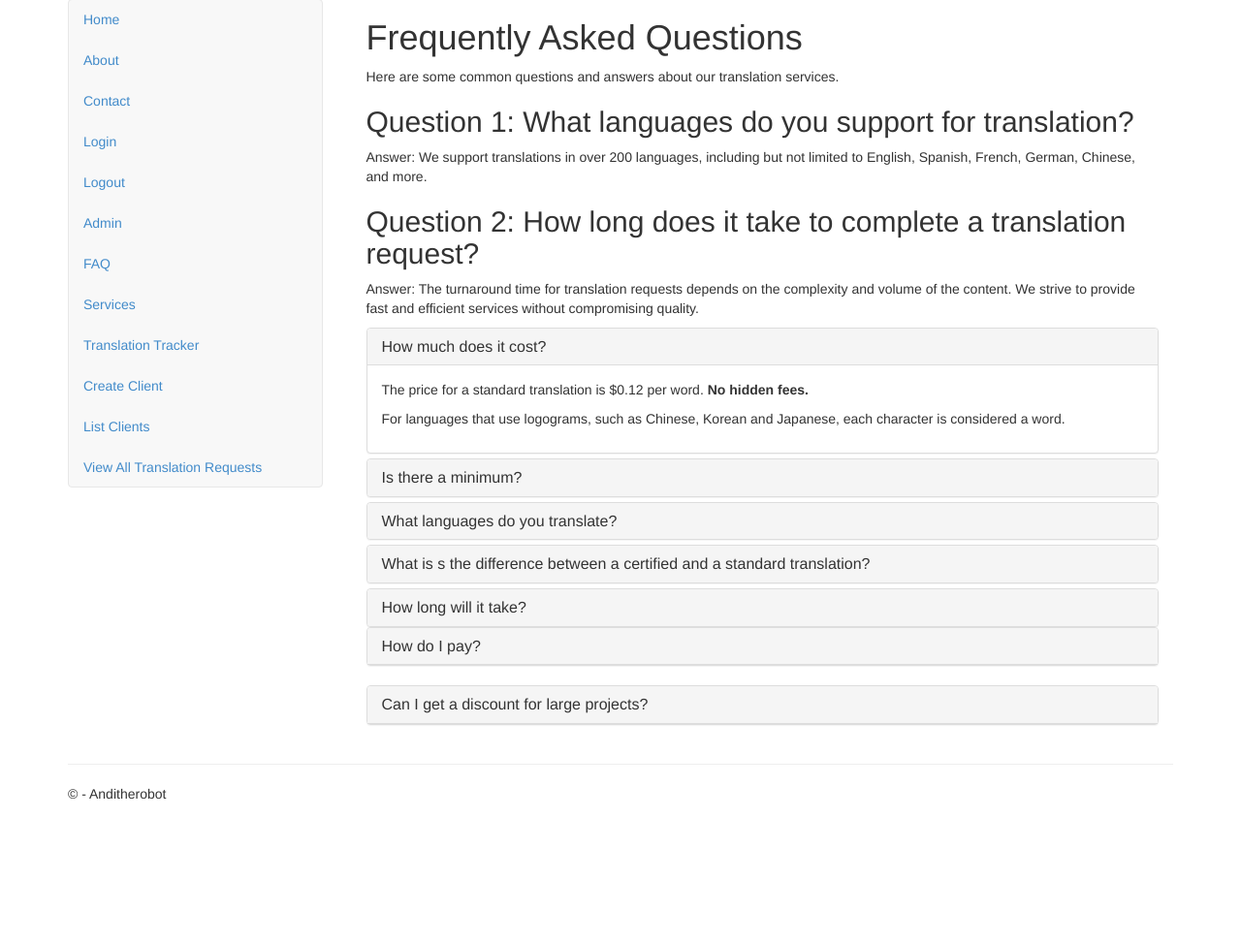
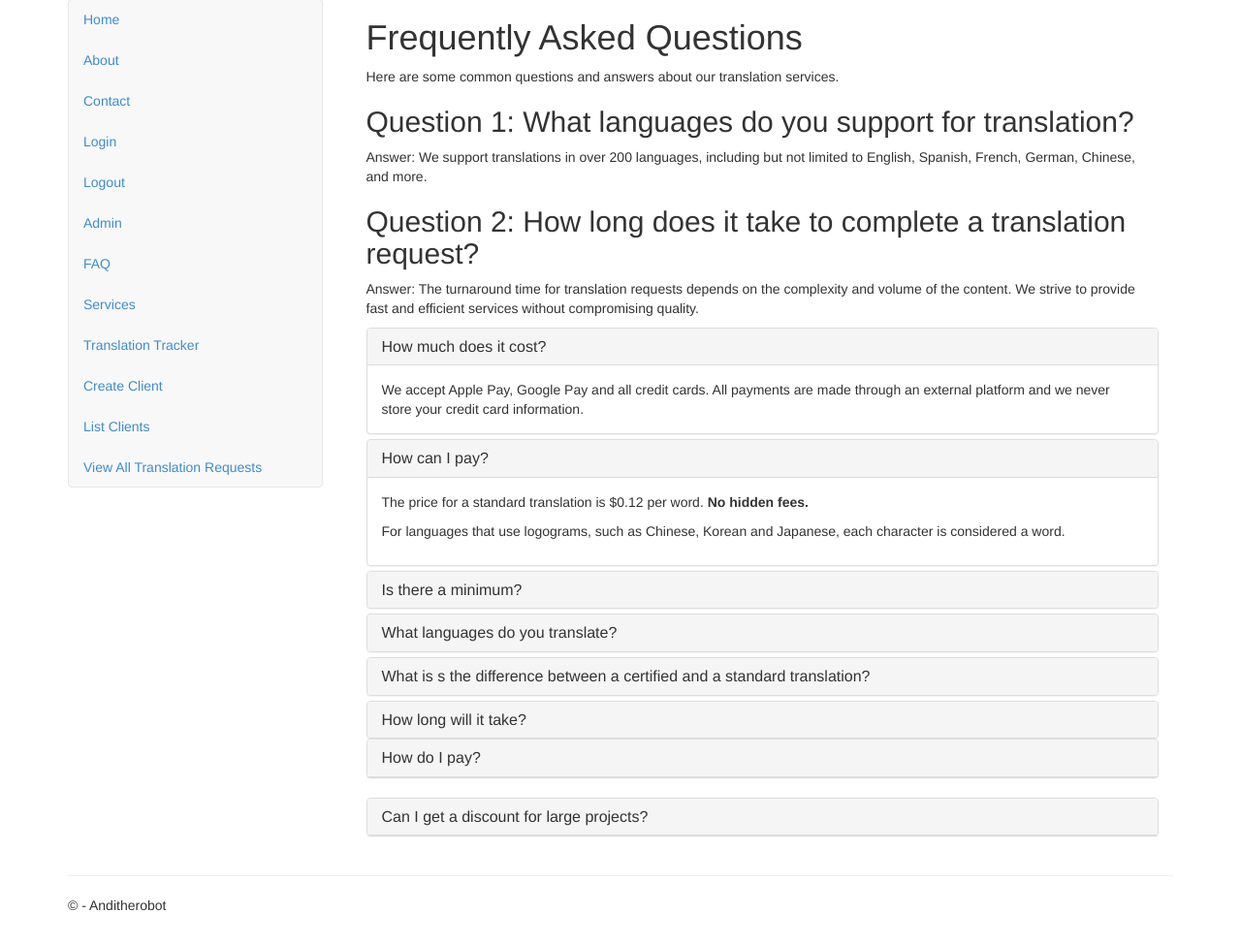
Before and after one commit to anditherobot/translationrequest, a Django app: page /faq/ in a window 1280 px wide. Shown: the part 51-1025 px from the top of the page at 97% size. Before the commit the page ends 876 px from the top, so only its background shows below. Run offline with Django 3.2, Linux system fonts and the light colour scheme; some libraries are stand-ins or nearby versions.

Commit message:
entry to faq

```diff
--- a/app/templates/app/faq.html
+++ b/app/templates/app/faq.html
@@ -24,6 +24,21 @@
                 <h4 class="panel-title">
                     <a role="button" data-toggle="collapse" data-parent="#accordion" href="#collapseOne" aria-expanded="true" aria-controls="collapseOne">
                         How much does it cost?
+                    </a>
+                </h4>
+            </div>
+            <div id="collapseOne" class="panel-collapse collapse in" role="tabpanel" aria-labelledby="headingOne">
+                <div class="panel-body">
+                    We accept Apple Pay, Google Pay and all credit cards. All payments are made through an external platform and we never store your credit card information.
+                </div>
+            </div>
+        </div>
+
+        <div class="panel panel-default">
+            <div class="panel-heading" role="tab" id="headingOne">
+                <h4 class="panel-title">
+                    <a role="button" data-toggle="collapse" data-parent="#accordion" href="#collapseOne" aria-expanded="true" aria-controls="collapseOne">
+                        How can I pay?
                     </a>
                 </h4>
             </div>
```
Also changed, not shown: db.sqlite3.
